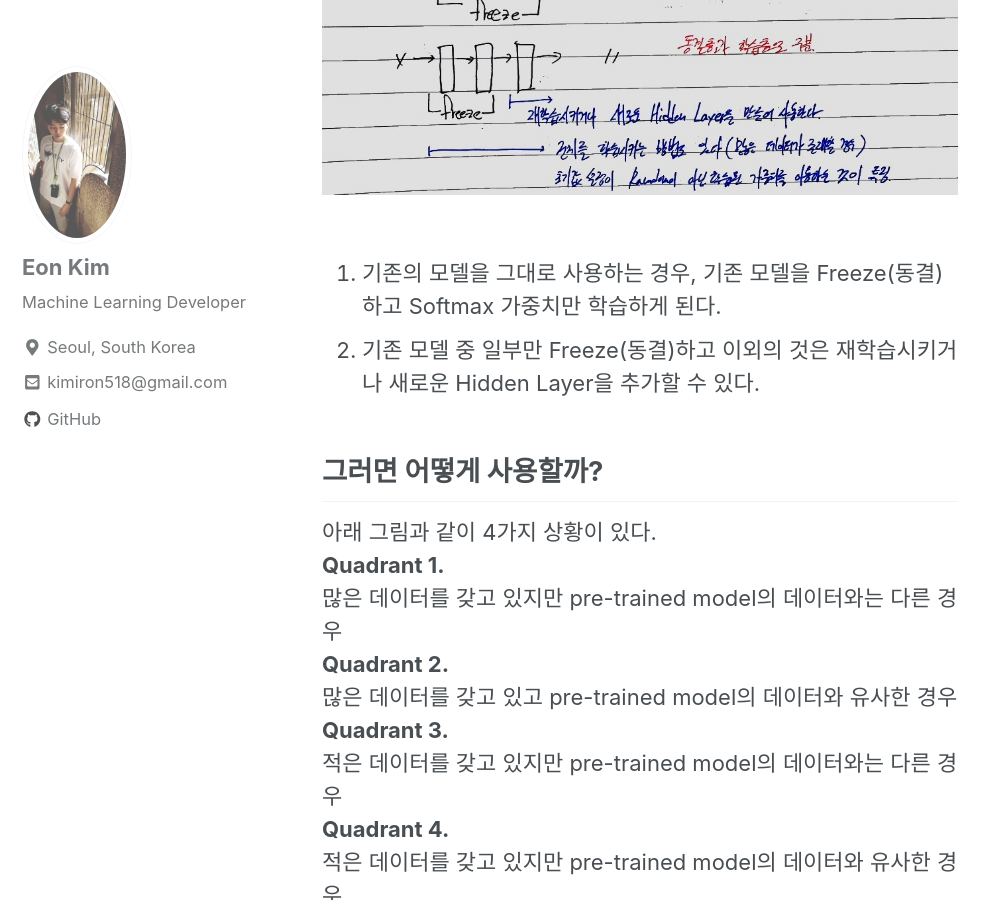
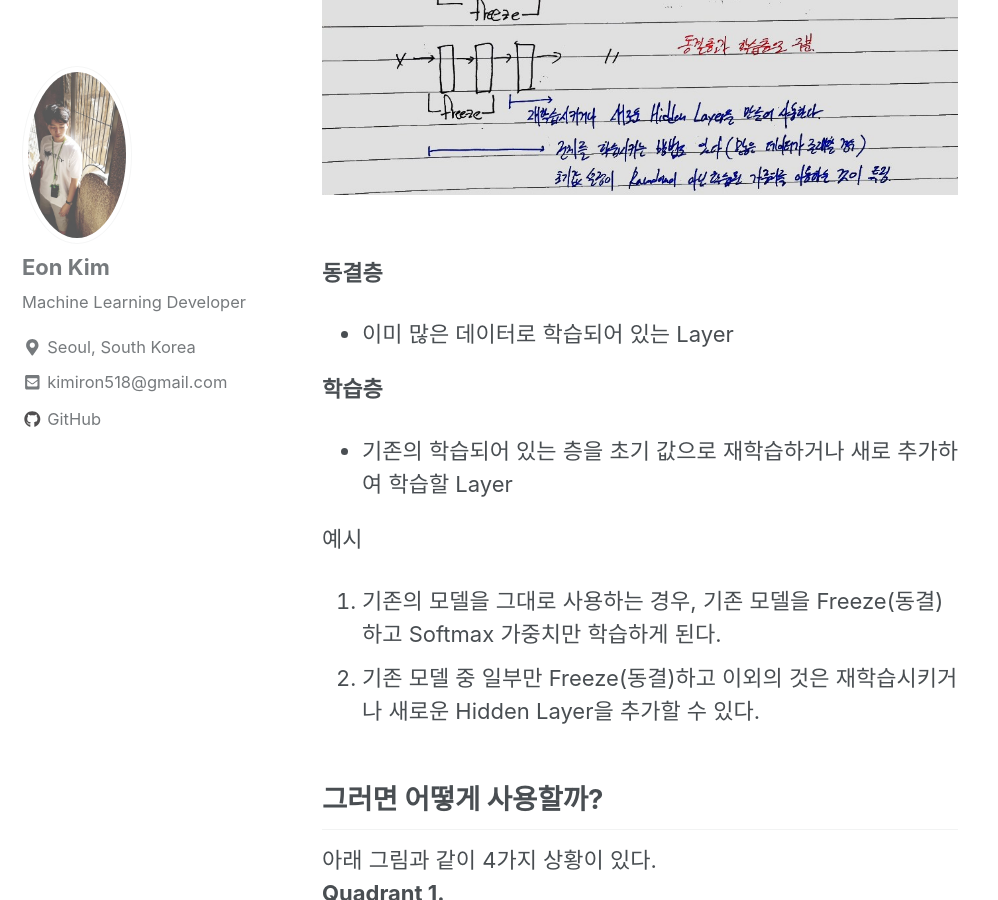
Before and after one commit to thisisiron/thisisiron.github.io, a Jekyll site: the page built from _posts/MachineLearning/2018-12-31-Transfer Learning.md, in a window 1280 px wide and 900 px high, scrolled down 1086 px. Shown: the whole window, without its empty margins (0-998 px from the left). Built offline with Jekyll 4.4.1, drawn with Linux system fonts in a browser that asks for light colours; cached includes are drawn as plain includes; nearby versions of some CDN libraries.

Commit message:
update transfer learning

```diff
--- a/_posts/MachineLearning/2018-12-31-Transfer Learning.md
+++ b/_posts/MachineLearning/2018-12-31-Transfer Learning.md
@@ -17,6 +17,13 @@ categories: MachineLearning
 <img src="/assets/images/transfer_learning.jpg">
 <br><br>
 
+**동결층**
+- 이미 많은 데이터로 학습되어 있는 Layer
+
+**학습층**
+- 기존의 학습되어 있는 층을 초기 값으로 재학습하거나 새로 추가하여 학습할 Layer
+
+예시
 1. 기존의 모델을 그대로 사용하는 경우, 기존 모델을 Freeze(동결)하고 Softmax 가중치만 학습하게 된다.
 2. 기존 모델 중 일부만 Freeze(동결)하고 이외의 것은 재학습시키거나 새로운 Hidden Layer을 추가할 수 있다.
 
```
